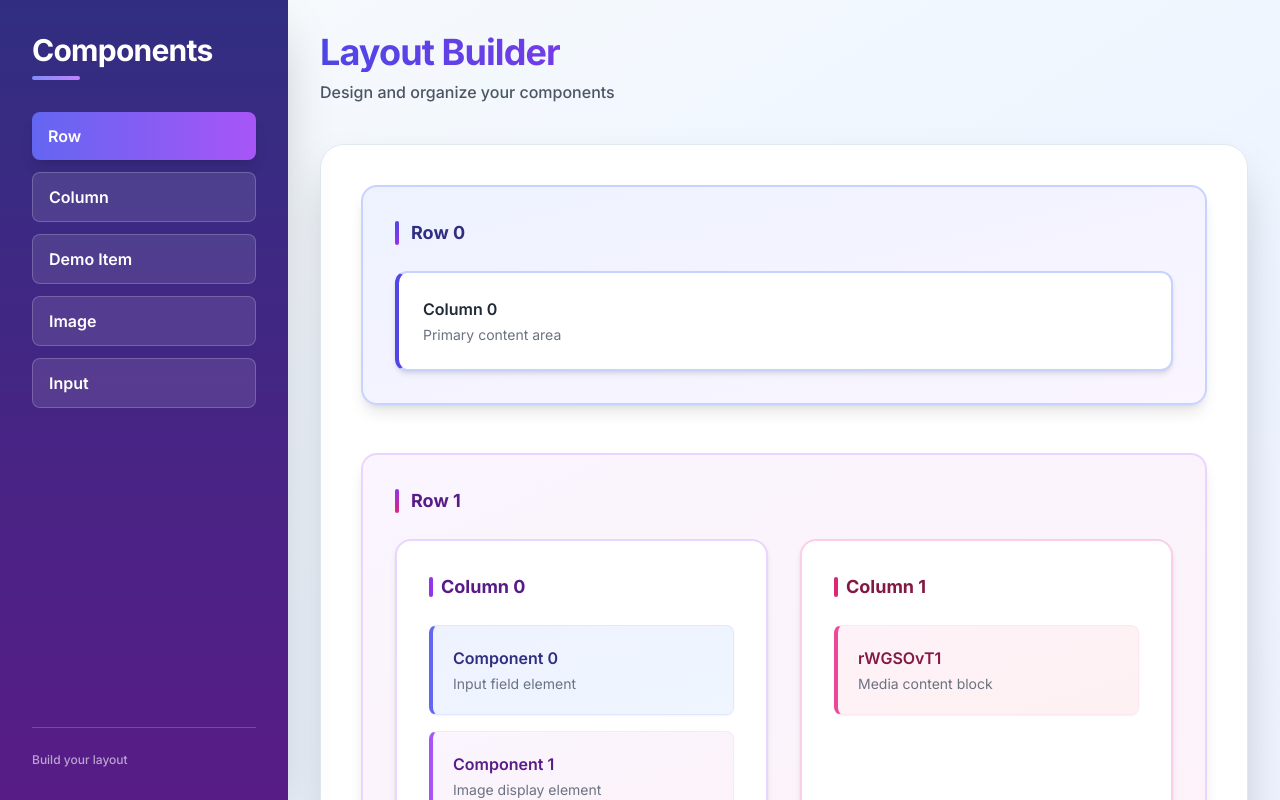
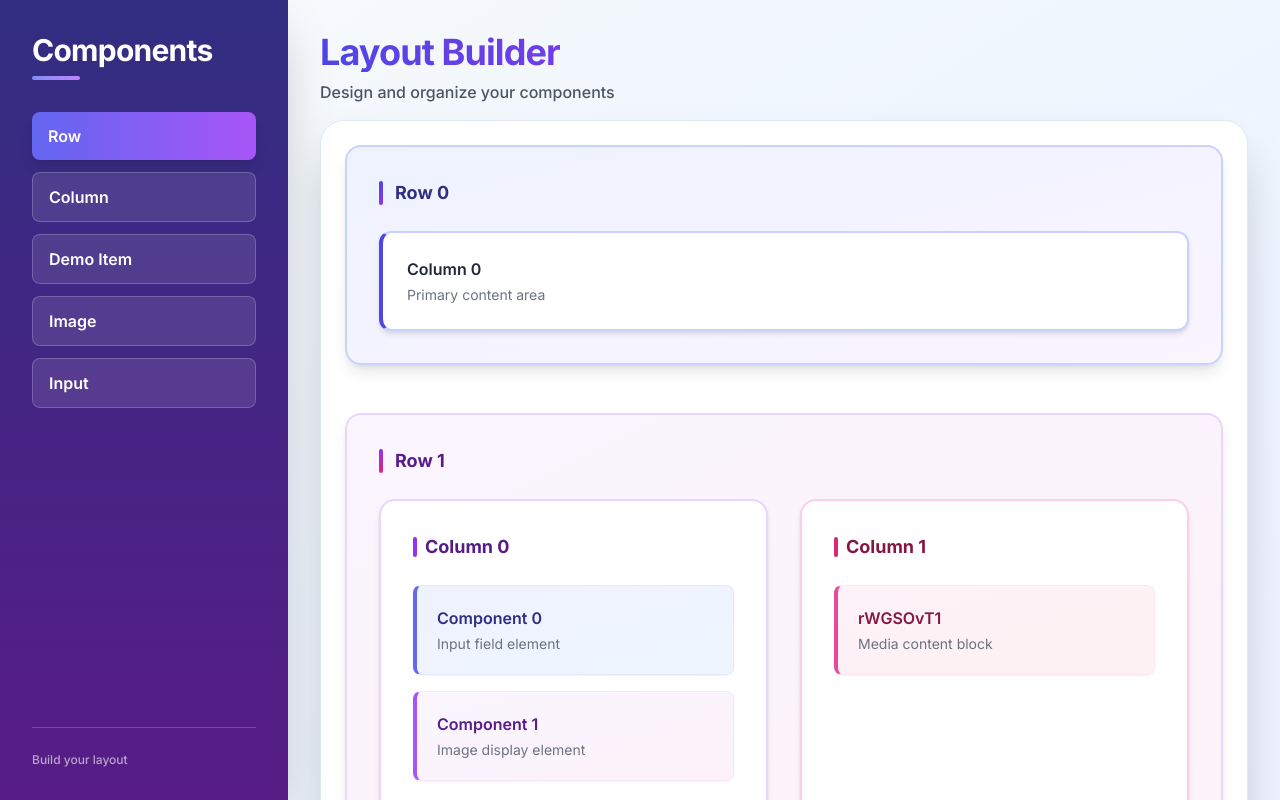
Before and after one commit to arakash-developer/Roxnor-React-Home-Task, a React (Vite) app: page / in a window 1280 px wide. Built offline with nearby package versions, Linux system fonts and the light colour scheme.

Commit message:
feat: adjust spacing in Header and Home components for improved layout

```diff
--- a/src/features/home/Home.jsx
+++ b/src/features/home/Home.jsx
@@ -10,7 +10,7 @@ const Home = () => {
         <div className="flex-1">
           <Header />
 
-          <div className="bg-white rounded-3xl shadow-2xl p-10 border border-slate-200">
+          <div className="bg-white rounded-3xl shadow-2xl p-6 border border-slate-200">
             {/* Row 0 */}
             <div className="border-2 border-indigo-200 rounded-2xl p-8 mb-12 bg-gradient-to-br from-indigo-50 to-purple-50 shadow-lg hover:shadow-xl transition duration-300">
               <div className="flex items-center gap-3 mb-6">
--- a/src/features/home/components/Header.jsx
+++ b/src/features/home/components/Header.jsx
@@ -2,7 +2,7 @@ const Header = () => {
   return (
     <>
       {/* Header */}
-      <div className="mb-10">
+      <div className="mb-4">
         <h1 className="text-4xl font-bold text-transparent bg-clip-text bg-gradient-to-r from-indigo-600 via-purple-600 to-pink-600 mb-2">
           Layout Builder
         </h1>
```
